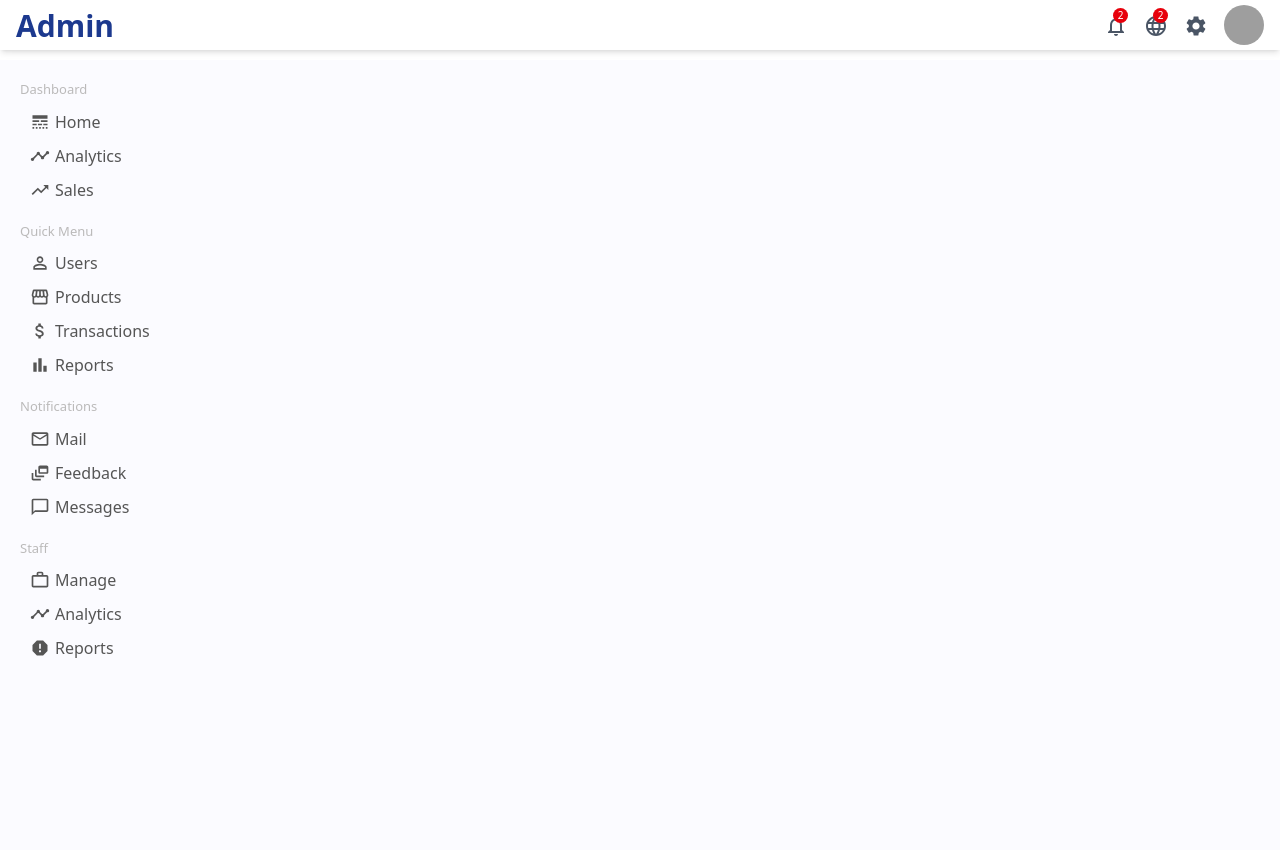
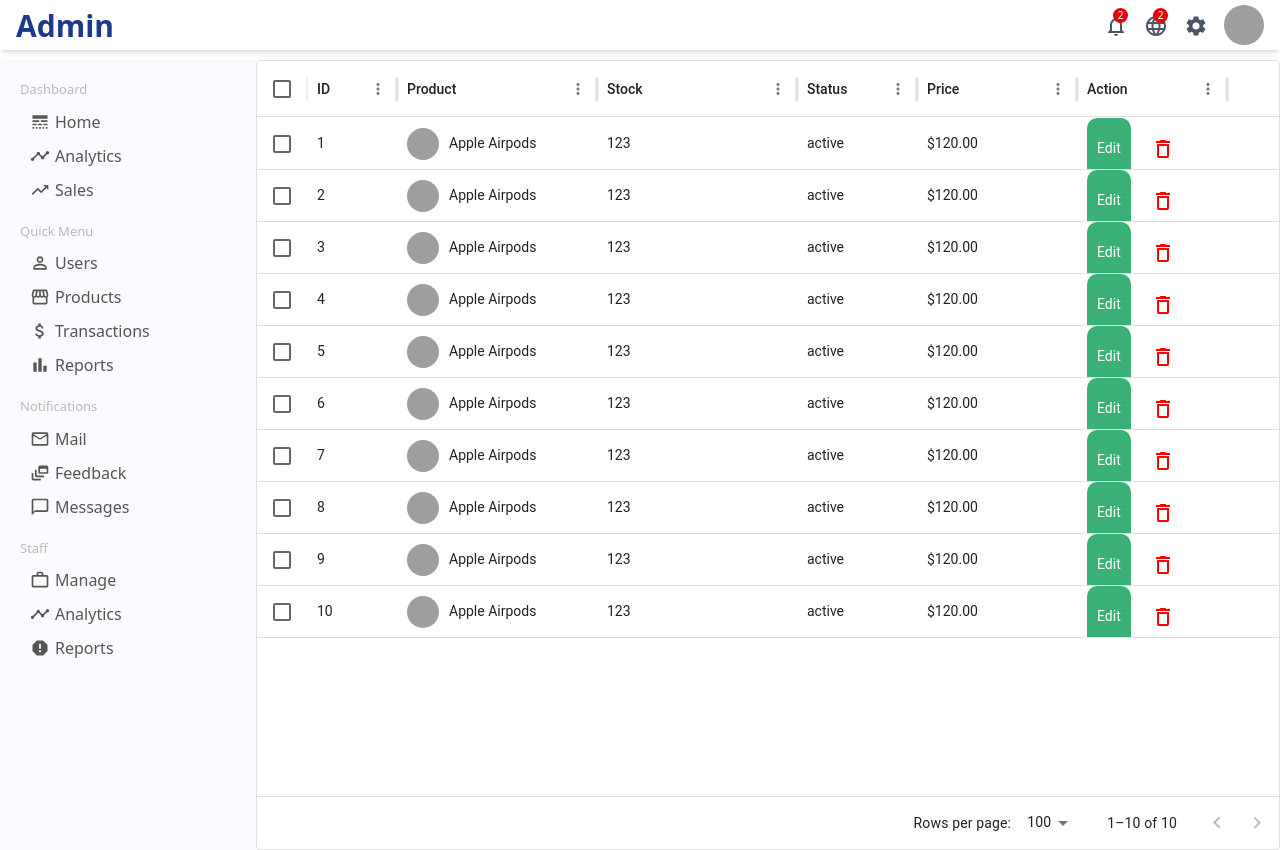
Before and after one commit to Nkugavarathan/fashion-ecommerce-mern, a React (Vite) app in the folder admin/: page /products in a window 1280 px wide. Built offline with nearby package versions, Linux system fonts and the light colour scheme; grey boxes are pictures that could not be loaded.

Commit message:
productlist created and updated

```diff
--- a/admin/src/App.jsx
+++ b/admin/src/App.jsx
@@ -8,6 +8,7 @@
 import User from "./pages/user/User"
 import NewUser from "./pages/newuser/NewUser"
 import Product from "./pages/product/Product"
+import ProductList from "./pages/productlist/ProductList"
 function App() {
   return (
     <>
@@ -20,7 +21,8 @@
           <Route path="/users" element={<UserList />} />
           <Route path="/users/:userId" element={<User />} />
           <Route path="/newUser" element={<NewUser />} />
-          <Route path="/product" element={<Product />} />
+          <Route path="/products" element={<ProductList />} />
+          <Route path="/products/:productId" element={<Product />} />
         </Routes>
       </div>
     </>
--- /dev/null
+++ b/admin/src/pages/productlist/ProductList.jsx
@@ -0,0 +1,72 @@
+import "./productList.css"
+import { DataGrid } from "@mui/x-data-grid"
+import { DeleteOutline } from "@mui/icons-material"
+import { productRows } from "../../dummyData"
+import { Link } from "react-router-dom"
+import { useState } from "react"
+
+export default function ProductList() {
+  const [data, setData] = useState(productRows)
+
+  const handleDelete = (id) => {
+    setData(data.filter((item) => item.id !== id))
+  }
+
+  const columns = [
+    { field: "id", headerName: "ID", width: 90 },
+    {
+      field: "product",
+      headerName: "Product",
+      width: 200,
+      renderCell: (params) => {
+        return (
+          <div className="productListItem">
+            <img className="productListImg" src={params.row.img} alt="" />
+            {params.row.name}
+          </div>
+        )
+      },
+    },
+    { field: "stock", headerName: "Stock", width: 200 },
+    {
+      field: "status",
+      headerName: "Status",
+      width: 120,
+    },
+    {
+      field: "price",
+      headerName: "Price",
+      width: 160,
+    },
+    {
+      field: "action",
+      headerName: "Action",
+      width: 150,
+      renderCell: (params) => {
+        return (
+          <>
+            <Link to={`/products/ ${params.row.id}`}>
+              <button className="productListEdit">Edit</button>
+            </Link>
+            <DeleteOutline
+              className="productListDelete"
+              onClick={() => handleDelete(params.row.id)}
+            />
+          </>
+        )
+      },
+    },
+  ]
+
+  return (
+    <div className="productList">
+      <DataGrid
+        rows={data}
+        disableSelectionOnClick
+        columns={columns}
+        pageSize={8}
+        checkboxSelection
+      />
+    </div>
+  )
+}
--- /dev/null
+++ b/admin/src/pages/productlist/productlist.css
@@ -0,0 +1,32 @@
+
+.productList{
+    flex: 4;
+}
+
+.productListItem{
+    display: flex;
+    align-items: center;
+}
+
+.productListImg {
+    width: 32px;
+    height: 32px;
+    border-radius: 50%;
+    object-fit: cover;
+    margin-right: 10px;
+  }
+
+.productListEdit{
+    border: none;
+    border-radius: 10px;
+    padding: 5px 10px;
+    background-color: #3bb077;
+    color: white;
+    cursor: pointer;
+    margin-right: 20px;
+}
+
+.productListDelete{
+    color: red;
+    cursor: pointer;
+}
```
